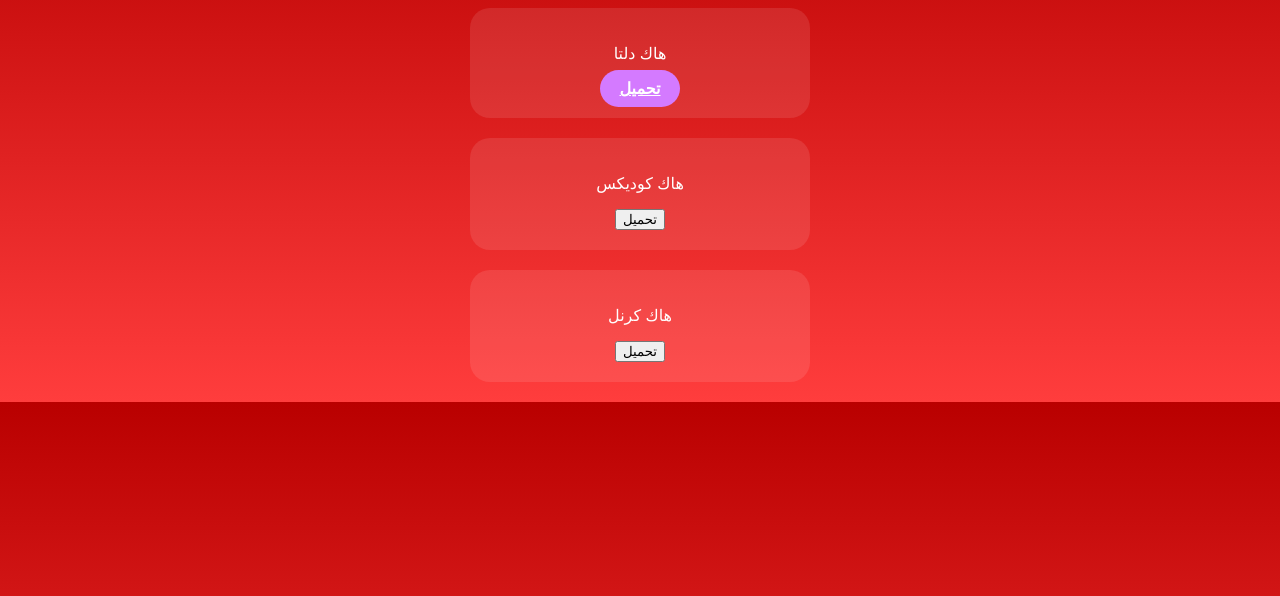
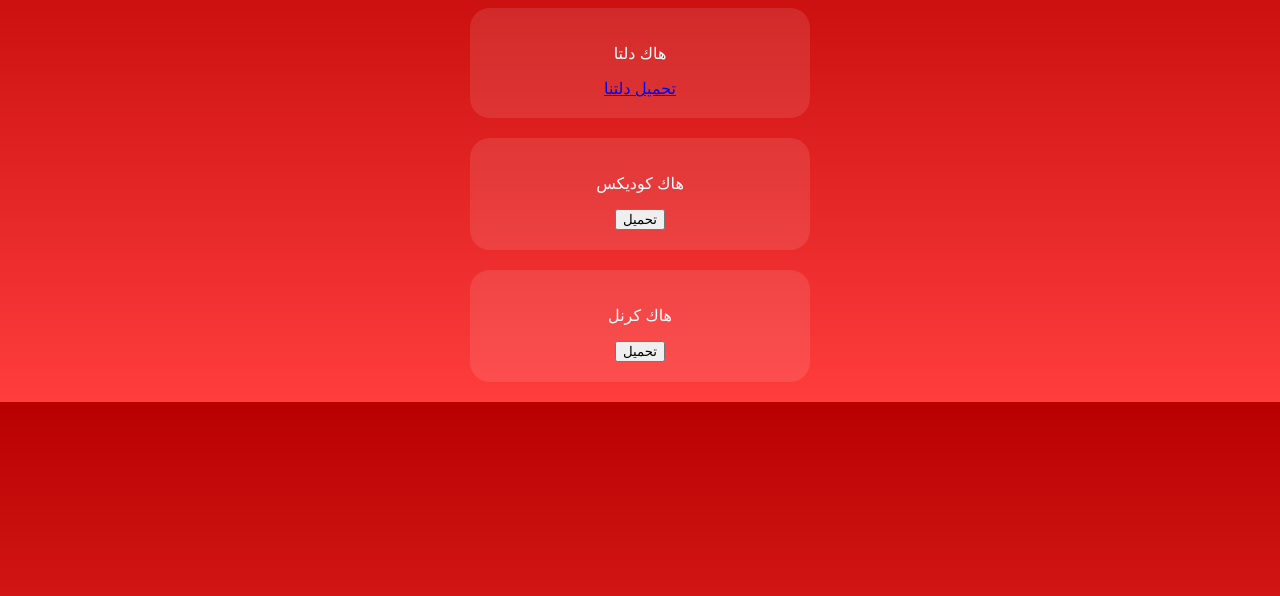
Before and after one commit to ahmad-38274/L3Mios, a plain HTML site: page hacks.html in a window 1280 px wide. Shown: the part 146-742 px from the top of the page. Drawn offline with Linux system fonts and the light colour scheme.

Commit message:
Update hacks.html

```diff
--- a/hacks.html
+++ b/hacks.html
@@ -79,7 +79,8 @@
 
   <div class="card">
     <p> هاك دلتا</p>
-  <a href="رابط-التحميل" class="btn">تحميل</a>
+ <a href="رابط-التحميل" class="download-btn">تحميل دلتنا</a>
+
 
   </div>
 
```
